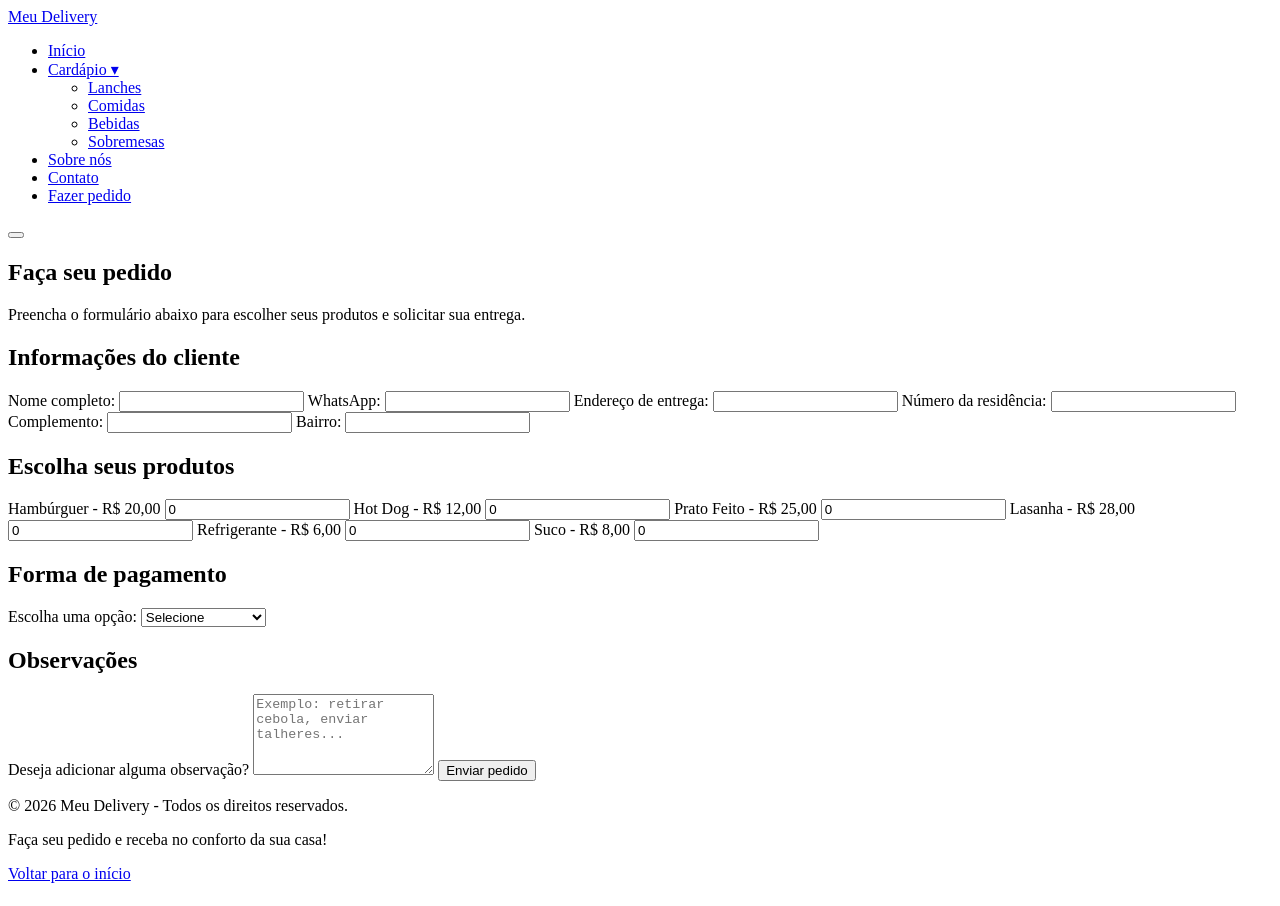
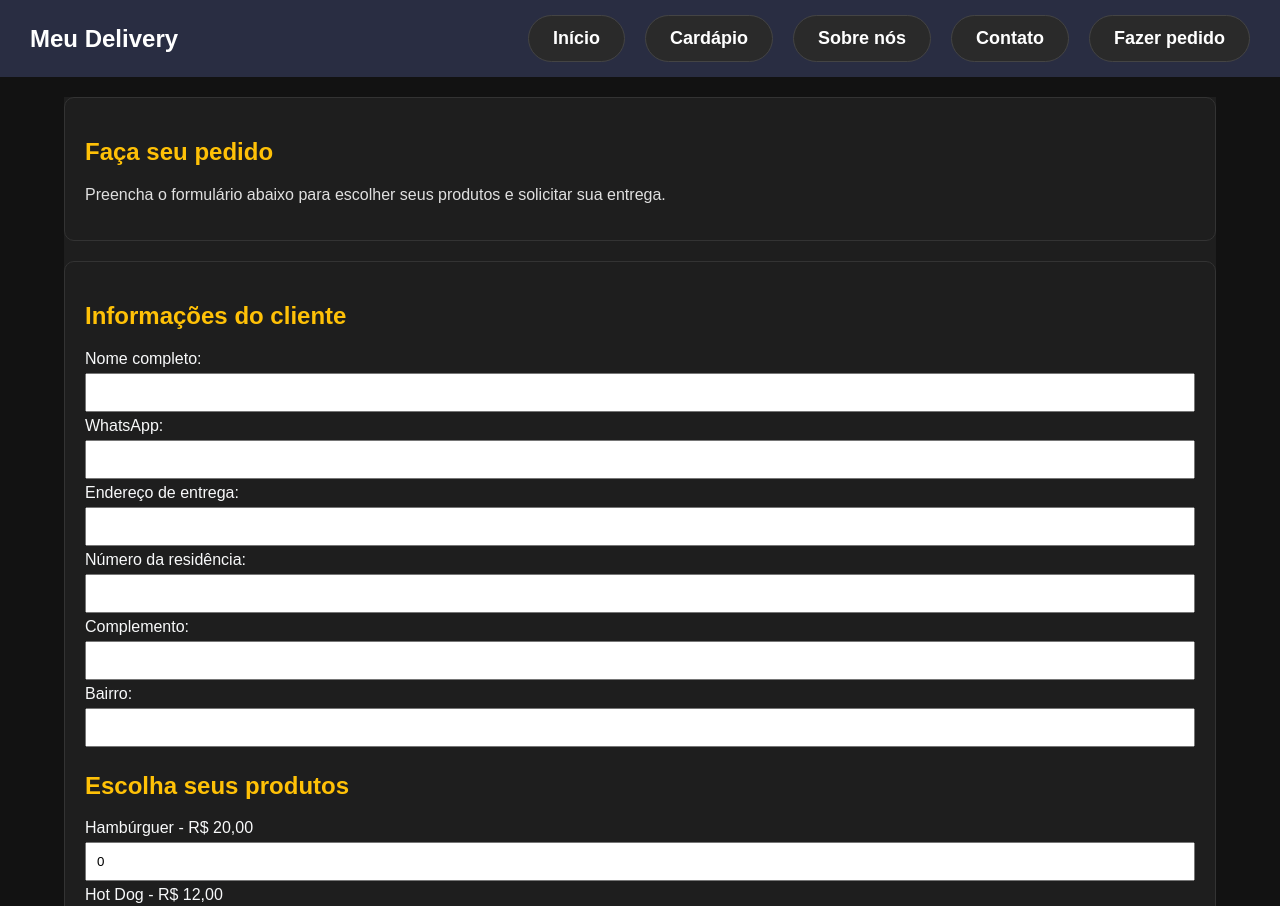
Before and after one commit to agnus26/projeto-integrador-frontend-agnuslucas, a plain HTML site: page pedido.html in a window 1280 px wide. Shown: the top 906 px of the page. Drawn offline with Linux system fonts and the light colour scheme.

Commit message:
fix: corrige caminho, tamanho da imagem do cardapio e limpa codigos HTML

```diff
--- a/contato.html
+++ b/contato.html
@@ -5,6 +5,8 @@
     <meta name="viewport" content="width=device-width, initial-scale=1.0">
     <meta name="description" content="Entre em contato com o Meu Delivery.">
     <title>Contato | Meu Delivery</title>
+    <link rel="stylesheet" href="css/style.css">
+
 </head>
 <body>
     <
@@ -13,38 +15,15 @@
 
     <a href="index.html" class="logo">Meu Delivery</a>
 
-    <nav aria-label="Menu principal">
-        <ul class="menu">
-
-            <li>
-                <a href="index.html">Início</a>
-            </li>
-
-            <li class="tem-dropdown">
-                <a href="cardapio.html">Cardápio ▾</a>
-
-                <ul class="dropdown">
-                    <li><a href="cardapio.html#lanches">Lanches</a></li>
-                    <li><a href="cardapio.html#comidas">Comidas</a></li>
-                    <li><a href="cardapio.html#bebidas">Bebidas</a></li>
-                    <li><a href="cardapio.html#sobremesas">Sobremesas</a></li>
-                </ul>
-            </li>
-
-            <li>
-                <a href="sobre.html">Sobre nós</a>
-            </li>
-
-            <li>
-                <a href="contato.html" class="ativo">Contato</a>
-            </li>
-
-            <li>
-                <a href="pedido.html">Fazer pedido</a>
-            </li>
-
-        </ul>
-    </nav>
+    <nav>
+    <ul>
+        <li><a href="index.html">Início</a></li>
+        <li><a href="cardapio.html">Cardápio</a></li>
+        <li><a href="sobre.html">Sobre nós</a></li>
+        <li><a href="contato.html">Contato</a></li>
+        <li><a href="pedido.html">Fazer pedido</a></li>
+    </ul>
+</nav>
 
     <button class="menu-hamburguer"
         aria-label="Abrir menu"
--- a/css/style.css
+++ b/css/style.css
@@ -356,3 +356,135 @@ header.navbar {
     padding: 0;
     font-size: 0.95rem;
 }
+:root {
+    --cor-primaria: #007bff;     /* Azul moderno para botões e destaques */
+    --cor-secundaria: #ffc107;   /* Amarelo vibrante para detalhes */
+    --cor-fundo: #121212;        /* Preto de fundo (modo escuro elegante) */
+    --cor-texto: #f8f9fa;        /* Texto claro para contrastar com o fundo */
+    --cor-card: #1e1e1e;         /* Preto/cinzento escuro para os cards */
+}
+/* Ajustes específicos para a paleta Amarela, Preta e Azul */
+body {
+    background-color: var(--cor-fundo);
+    color: var(--cor-texto);
+}
+
+header, main, .resumo-catalogo {
+    background-color: var(--cor-card);
+    color: var(--cor-texto);
+    border-color: #333;
+}
+
+nav ul li a {
+    color: var(--cor-texto);
+}
+
+nav ul li a:hover {
+    color: var(--cor-secundaria); /* Fica amarelo ao passar o rato */
+}
+
+.botao, button[type="submit"], #btn-adicionar-filme {
+    background-color: var(--cor-primaria);
+    color: #ffffff;
+    border: none;
+    border-radius: 4px;
+    padding: 0.5rem 1rem;
+    cursor: pointer;
+}
+
+.botao:hover {
+    background-color: #0056b3;
+}
+
+/* Destaques em Amarelo */
+h1, h2, h3, .contador {
+    color: var(--cor-secundaria);
+}
+/* Corrige o fundo branco dos cartões e garante leitura */
+section, .card, .card-filme, .card-prato, article {
+    background-color: #1e1e1e !important;
+    color: #f8f9fa !important;
+    border: 1px solid #333;
+}
+
+section p, .card p, article p, li {
+    color: #e0e0e0 !important;
+}
+/* --- Estilo Moderno para Links e Listas de Categorias --- */
+
+/* Transforma a lista de categorias em botões modernos (cards) lado a lado */
+ul {
+    list-style: none;
+    padding: 0;
+    display: flex;
+    flex-wrap: wrap;
+    gap: 1rem;
+    margin-top: 1rem;
+}
+
+/* Cada categoria vira um botão/cartão moderno com fundo escuro elegante e margem */
+ul li a {
+    display: inline-block;
+    background-color: #2a2a2a;
+    color: #ffffff !important; /* Garante que o texto fica branco e legível */
+    padding: 0.75rem 1.5rem;
+    border-radius: 30px; /* Bordas arredondadas estilo pílula */
+    text-decoration: none;
+    font-weight: 600;
+    border: 1px solid #444;
+    transition: all 0.3s ease;
+}
+
+/* Efeito ao passar o rato (fica com a cor amarela/azul do site) */
+ul li a:hover {
+    background-color: var(--cor-secundaria, #ffc107);
+    color: #121212 !important;
+    border-color: var(--cor-secundaria, #ffc107);
+    transform: translateY(-2px); /* Efeito subtil de elevação */
+}
+
+/* Links comuns no corpo do texto (como "Conheça nosso cardápio") bem visíveis */
+main a:not(nav a) {
+    color: var(--cor-secundaria, #ffc107);
+    text-decoration: underline;
+    font-weight: 600;
+}
+
+main a:not(nav a):hover {
+    color: #ffffff;
+}
+/* Estilo moderno e em destaque para o vídeo de apresentação */
+video, .video-container, iframe {
+    width: 100%;
+    max-width: 900px; /* Deixa o vídeo bem largo e visível */
+    height: auto;
+    display: block;
+    margin: 2rem auto; /* Centraliza o vídeo na tela com espaçamento */
+    border-radius: 12px; /* Cantos arredondados modernos */
+    box-shadow: 0 8px 24px rgba(0, 0, 0, 0.4); /* Sombra elegante para destacar */
+    border: 2px solid #333; /* Moldura discreta combinando com o tema escuro */
+}
+#apresentacao .bloco-midia {
+    display: flex;
+    justify-content: center;
+    margin: 1.5rem 0;
+}
+
+#apresentacao img,
+#apresentacao video {
+    width: 100%;
+    max-width: 800px; /* Deixa ambos bem largos e visíveis */
+    height: auto;
+    border-radius: 12px;
+    box-shadow: 0 8px 24px rgba(0, 0, 0, 0.4);
+}
+/* Redimensiona a imagem para um tamanho moderno e proporcional */
+#apresentacao img {
+    width: 100%;
+    max-width: 500px; /* Reduz o tamanho máximo para ficar equilibrado */
+    height: auto;
+    border-radius: 12px;
+    box-shadow: 0 8px 24px rgba(0, 0, 0, 0.4);
+    display: block;
+    margin: 1.5rem auto;
+}
--- a/pedido.html
+++ b/pedido.html
@@ -5,6 +5,8 @@
     <meta name="viewport" content="width=device-width, initial-scale=1.0">
     <meta name="description" content="Faça seu pedido no Meu Delivery.">
     <title>Fazer Pedido | Meu Delivery</title>
+    <link rel="stylesheet" href="css/style.css">
+
 </head>
 <body>
 
@@ -13,38 +15,15 @@
 
     <a href="index.html" class="logo">Meu Delivery</a>
 
-    <nav aria-label="Menu principal">
-        <ul class="menu">
-
-            <li>
-                <a href="index.html">Início</a>
-            </li>
-
-            <li class="tem-dropdown">
-                <a href="cardapio.html">Cardápio ▾</a>
-
-                <ul class="dropdown">
-                    <li><a href="cardapio.html#lanches">Lanches</a></li>
-                    <li><a href="cardapio.html#comidas">Comidas</a></li>
-                    <li><a href="cardapio.html#bebidas">Bebidas</a></li>
-                    <li><a href="cardapio.html#sobremesas">Sobremesas</a></li>
-                </ul>
-            </li>
-
-            <li>
-                <a href="sobre.html">Sobre nós</a>
-            </li>
-
-            <li>
-                <a href="contato.html">Contato</a>
-            </li>
-
-            <li>
-                <a href="pedido.html" class="ativo">Fazer pedido</a>
-            </li>
-
-        </ul>
-    </nav>
+    <nav>
+    <ul>
+        <li><a href="index.html">Início</a></li>
+        <li><a href="cardapio.html">Cardápio</a></li>
+        <li><a href="sobre.html">Sobre nós</a></li>
+        <li><a href="contato.html">Contato</a></li>
+        <li><a href="pedido.html">Fazer pedido</a></li>
+    </ul>
+</nav>
 
     <button class="menu-hamburguer"
         aria-label="Abrir menu"
```
Also changed, not shown: cardapio.html (+10 -9 lines), sobre.html (+10 -32 lines), assets/images/comida.jpg.
